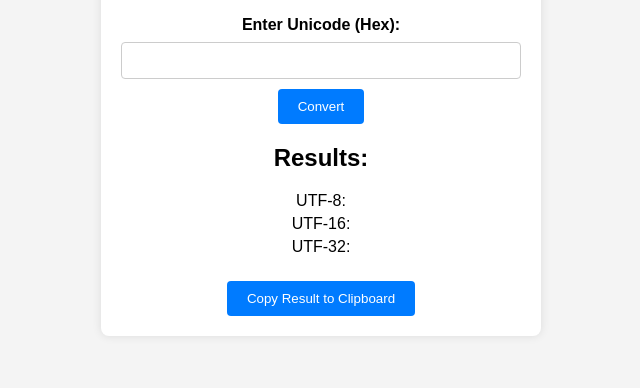
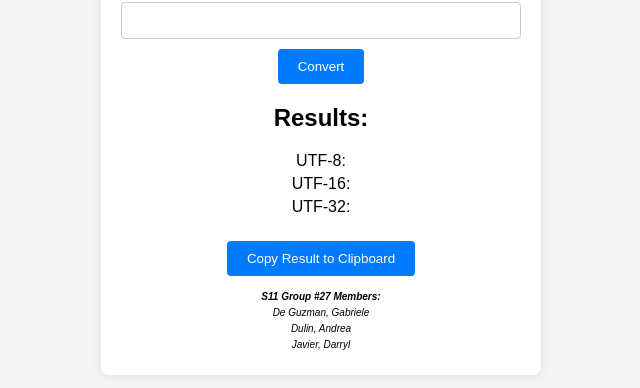
Before and after one commit to Darealtube/CSARCH2-Unicode-Simulation, a plain HTML site: page index.html in a window 1280 px wide. Shown: the part 274-662 px from the top of the page, without its empty margins (319-959 px from the left). Drawn offline with nearby package versions, Linux system fonts and the light colour scheme.

Commit message:
add members

```diff
--- a/index.css
+++ b/index.css
@@ -71,3 +71,13 @@ p {
 #copy-btn {
   margin-top: 20px;
 }
+
+#group-details {
+  margin-top: 15px;
+  font-size: 10px;
+  font-weight: bold;
+}
+
+#group-mem{
+  font-size: 10px;
+}
--- a/index.html
+++ b/index.html
@@ -23,6 +23,10 @@
       <p>UTF-16: <span id="utf16-result"></span></p>
       <p>UTF-32: <span id="utf32-result"></span></p>
       <button type="button" id="copy-btn">Copy Result to Clipboard</button>
+      <p id = "group-details"> <i> S11 Group #27 Members: </i> </p>
+      <p id = "group-mem"> <i> De Guzman, Gabriele </i> </p>
+      <p id = "group-mem"> <i> Dulin, Andrea </i> </p>
+      <p id = "group-mem"> <i> Javier, Darryl </i> </p>
     </div>
   </body>
 </html>
```
